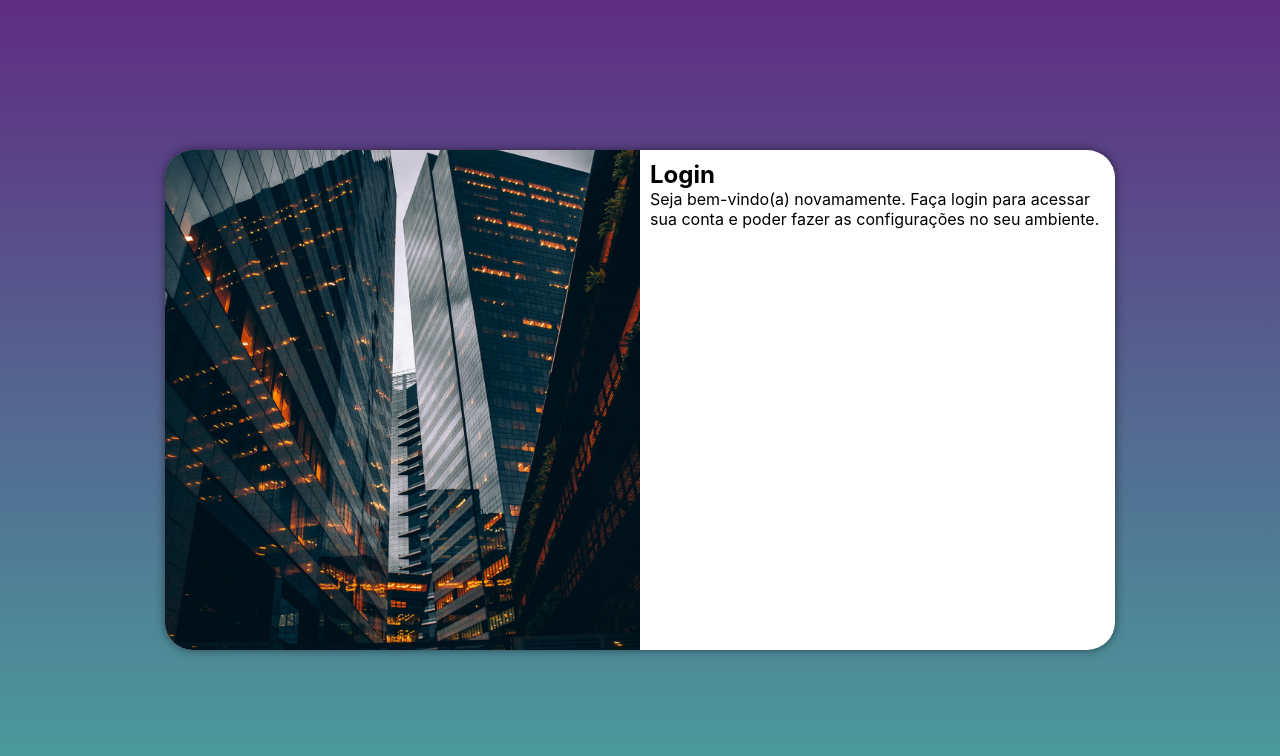
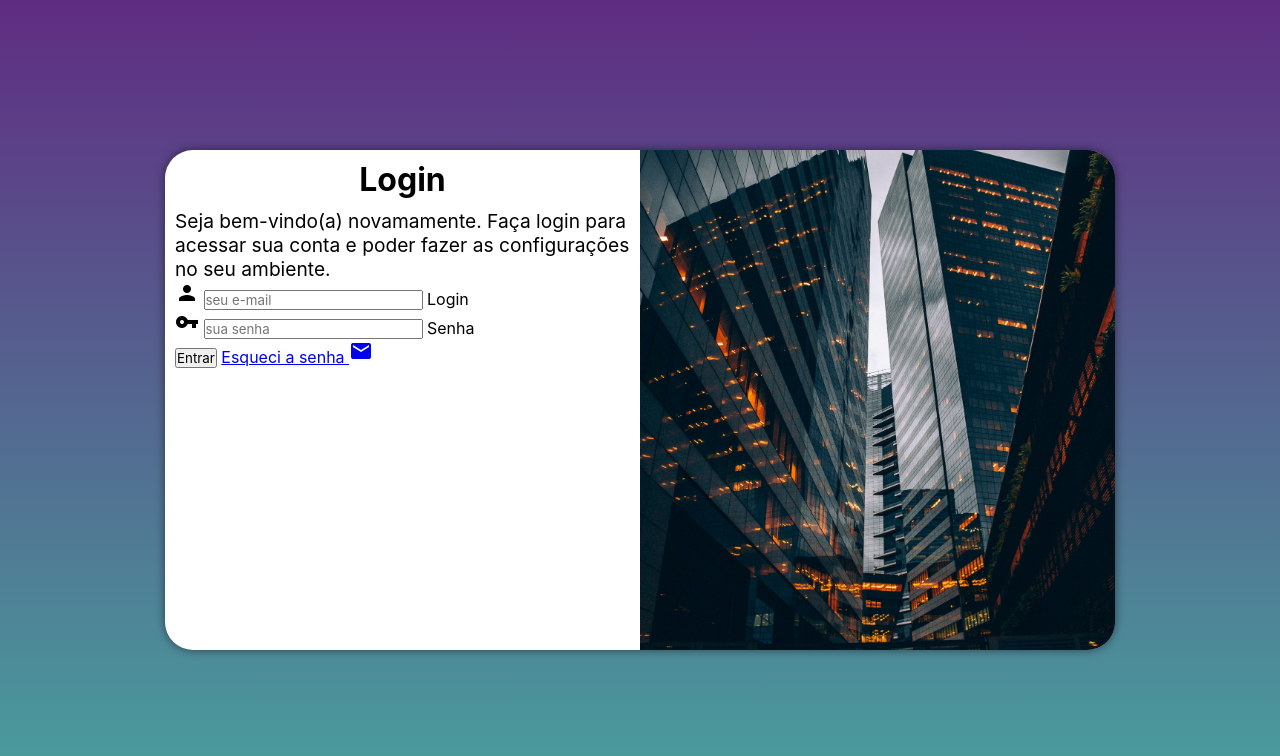
Before and after one commit to espedroso/projeto-login, a plain HTML site: page index.html in a window 1280 px wide. Drawn offline with Linux system fonts and the light colour scheme.

Commit message:
adicionei o formulario

```diff
--- a/estilos/media-query.css
+++ b/estilos/media-query.css
@@ -58,13 +58,20 @@ Grandes Telas:   Acima de 1200px
     }
 
     section#login >div#imagem{
-        float:left;
+        float:right;
         width: 50%;
         height: 100%;
     }
 
     section#login > div#formulario {
-        float: right;
+        float: left;
         width: 50%;
     }
+
+    div#formulario > h1 {
+        font-size: 2em;
+    }
+    div#formulario > p {
+        font-size: 1.2em;
+    }
 }
--- a/estilos/style.css
+++ b/estilos/style.css
@@ -54,3 +54,12 @@ section#login > div#formulario {
     padding: 10px;
 
 }
+
+div#formulario > h1{
+    text-align: center;
+    margin-bottom: 10px;
+}
+
+div#formulario > p {
+    font-size: 0.8em;
+}
--- a/index.html
+++ b/index.html
@@ -5,6 +5,8 @@
     <meta http-equiv="X-UA-Compatible" content="IE=edge">
     <meta name="viewport" content="width=device-width, initial-scale=1.0">
     <title>Login</title>
+    <link href="https://fonts.googleapis.com/icon?family=Material+Icons"
+      rel="stylesheet">
     <link rel="stylesheet" href="estilos/style.css">
     <link rel="stylesheet" href="estilos/media-query.css">
 </head>
@@ -17,8 +19,30 @@
             <div id="formulario">
                 <h1>Login</h1>
                 <p>Seja bem-vindo(a) novamamente. Faça login para acessar sua conta e poder fazer as configurações no seu ambiente.</p>
-                <form action="login.php" method="post">
+                <form action="login.php" method="post" autocomplete="on">
+                    <div class="campo">
+                        <span class="material-icons">
+                            person
+                            </span>
+                        <input type="email" name="login" id="ilogin" placeholder="seu e-mail" autocomplete="email" required maxlength="30">
+                         <label for="ilogin">Login</label>
 
+                    </div>
+                    <div class="campo">
+                        <span class="material-icons">
+                            vpn_key
+                            </span>
+                        <input type="password" name="senha" id="isenha" placeholder="sua senha" autocomplete="current-password" required minlength="8" maxlength="20">
+                         <label for="isenha">Senha</label>
+
+                    </div>
+
+                    <input type="submit" value="Entrar">
+                    <a href="esqueci.html">Esqueci a senha
+                        <span class="material-icons">
+                            mail
+                            </span>
+                    </a>
                 </form>
             </div>
         </section>
```
